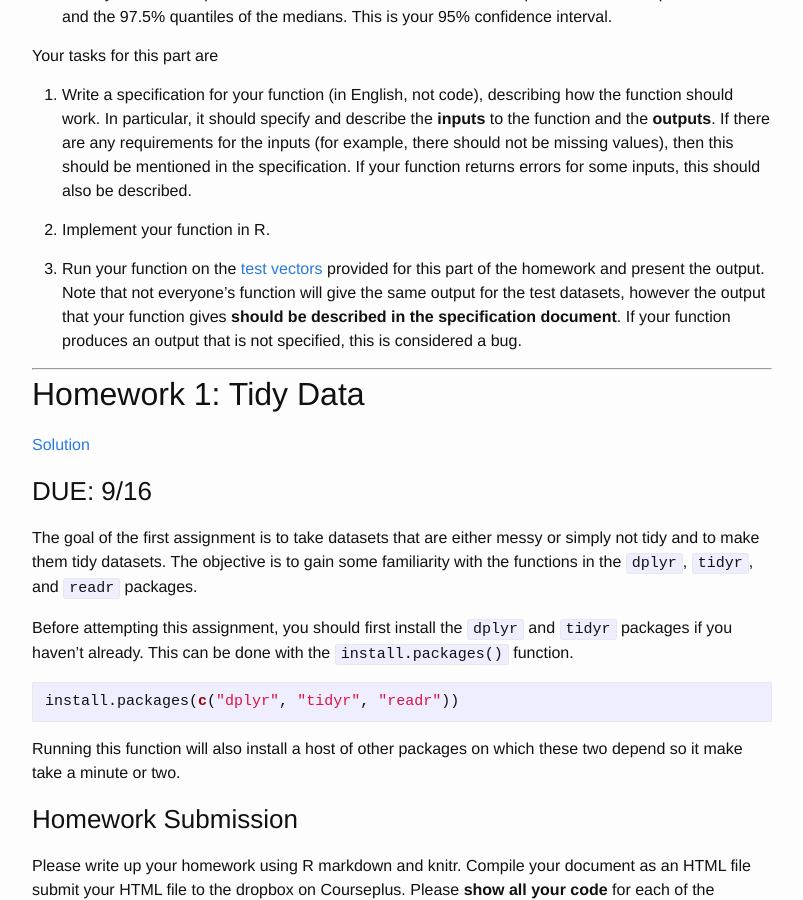
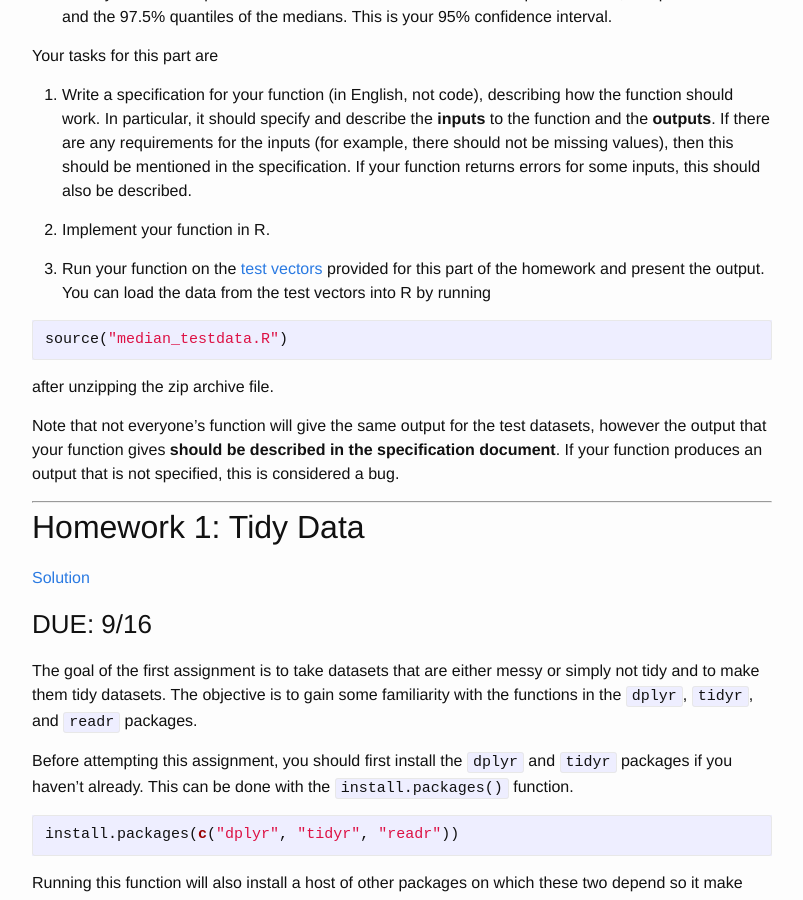
Before and after one commit to Max201510/Biostat776, a Jekyll site: the page built from homework.md, in a window 1280 px wide and 900 px high, scrolled down 3251 px. Shown: the whole window, without its empty margins (238-1041 px from the left). Built offline with Jekyll 4.4.1, drawn with Linux system fonts in a browser that asks for light colours.

Commit message:
Note on how to read in test data

````diff
--- a/homework.md
+++ b/homework.md
@@ -116,7 +116,20 @@ Your tasks for this part are
 
 2. Implement your function in R.
 
-3. Run your function on the [test vectors](../data/median_testdata.zip) provided for this part of the homework and present the output. Note that not everyone's function will give the same output for the test datasets, however the output that your function gives **should be described in the specification document**. If your function produces an output that is not specified, this is considered a bug.
+3. Run your function on the [test
+vectors](../data/median_testdata.zip) provided for this part of the
+homework and present the output. You can load the data from the test vectors into R by running
+
+```r
+source("median_testdata.R")
+```
+
+after unzipping the zip archive file.
+
+Note that not everyone's function will give the same output for the
+test datasets, however the output that your function gives **should be
+described in the specification document**. If your function produces
+an output that is not specified, this is considered a bug.
 
 
 
````
